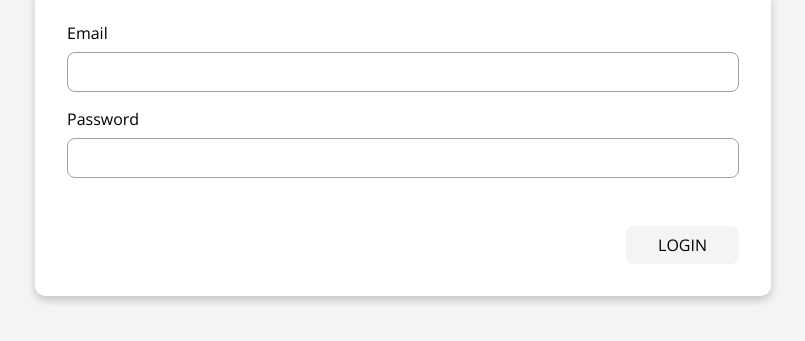
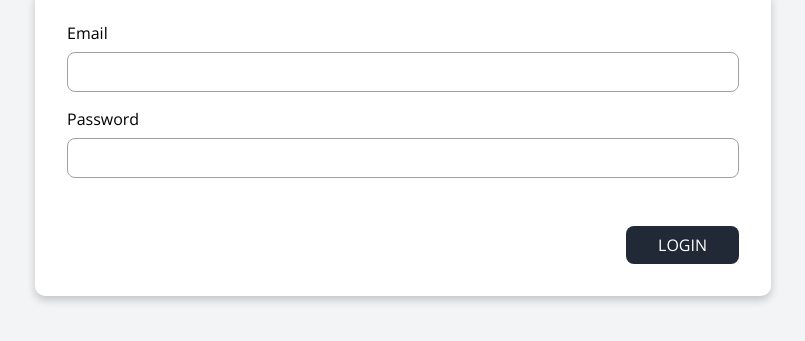
Before and after one commit to DeZer04/dicodingLogin, a plain HTML site: page index.html in a window 1280 px wide. Shown: the part 317-658 px from the top of the page, without its empty margins (237-1042 px from the left). Drawn offline with nearby package versions, Linux system fonts and the light colour scheme.

Commit message:
Update login-style.css

```diff
--- a/assets/styles/login-style.css
+++ b/assets/styles/login-style.css
@@ -52,11 +52,11 @@ main img {
 .login-input button {
     margin-top: 32px;
     padding: 8px 32px;
-    background-color: #F3F4F6;
+    background-color: #212936;
     border: 0;
     border-radius: 8px;
     font-size: 16px;
-    color: #000000;
+    color: #ffffff;
     font-weight: normal;
     text-transform: uppercase;
     float: right;
```
